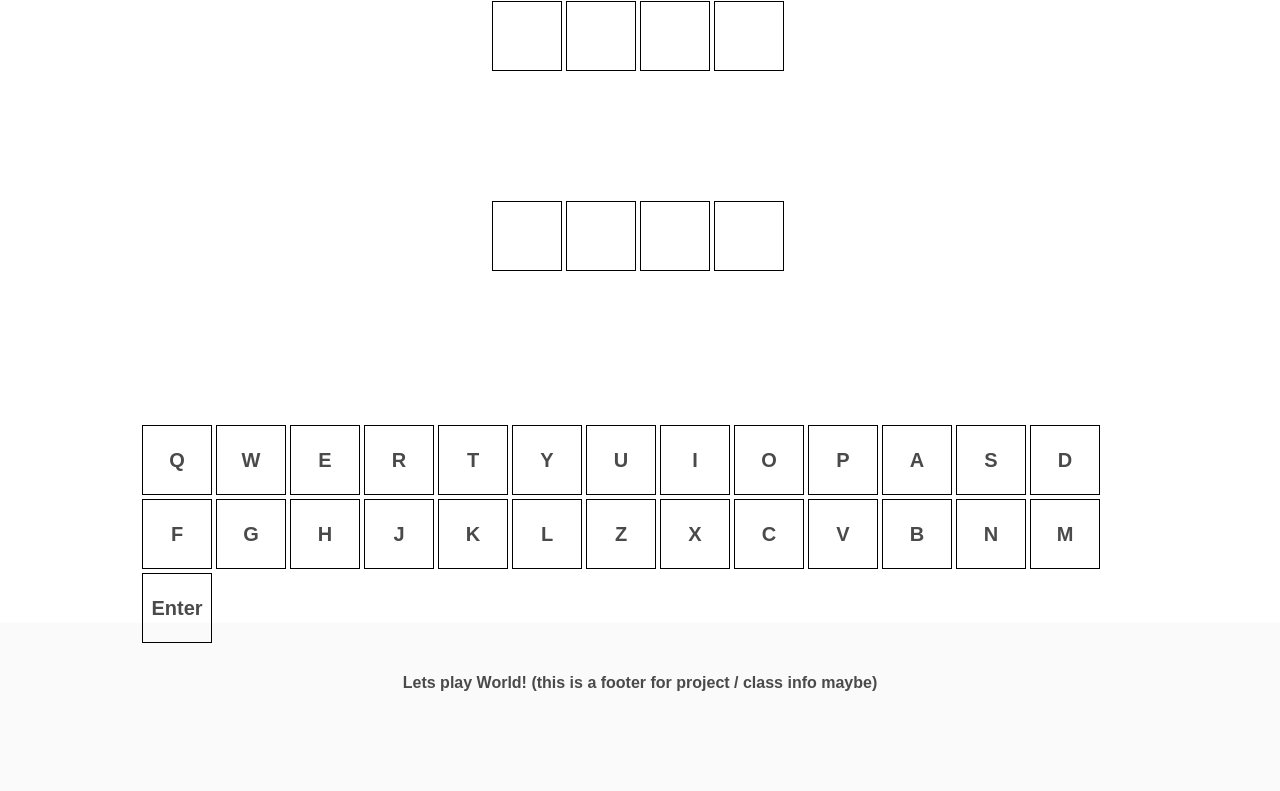
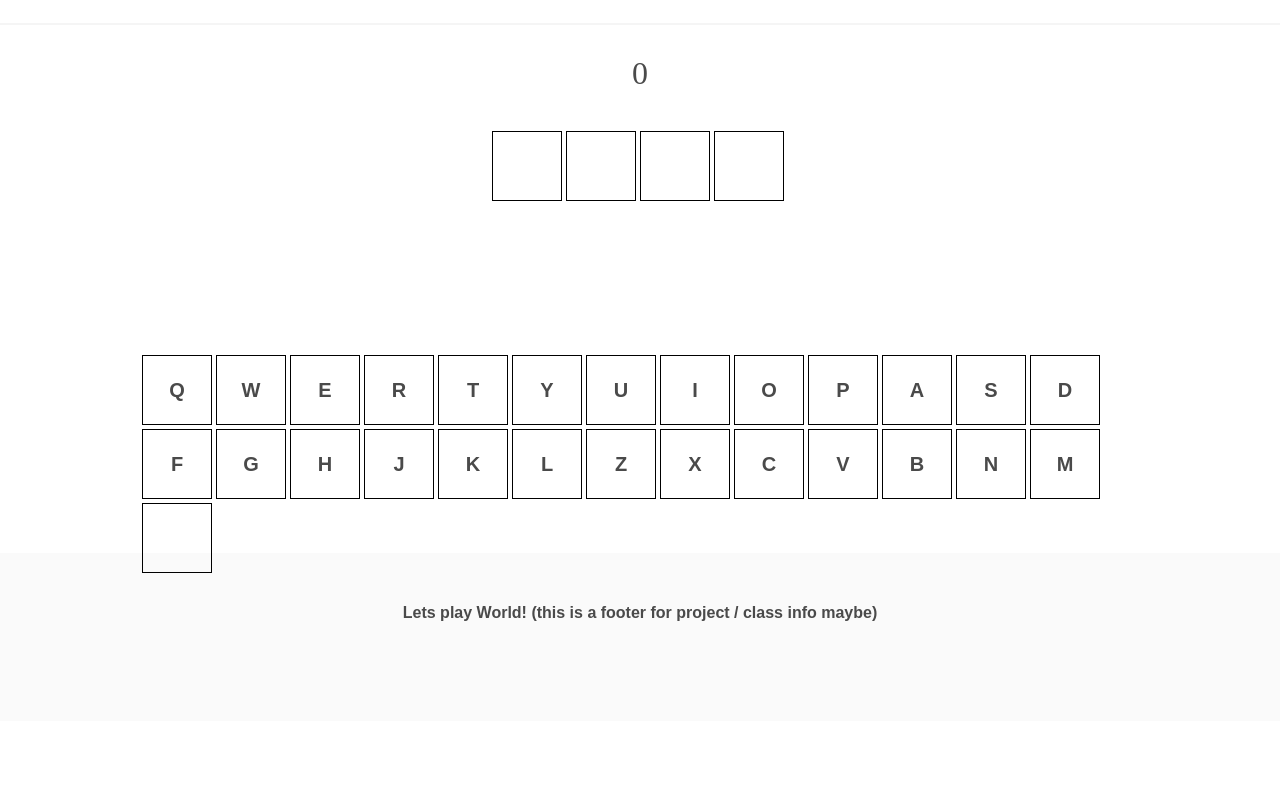
Before and after one commit to git-it-dunn/webdevfinal, a website: page html/mainpage.html in a window 1280 px wide. Shown: the part 298-1089 px from the top of the page. After the commit the page ends 1019 px from the top, so only its background shows below. Drawn offline with nearby package versions, Linux system fonts and the light colour scheme.

Commit message:
maingamepage working more as intended

```diff
--- a/html/mainpage.html
+++ b/html/mainpage.html
@@ -46,13 +46,17 @@
         </div>
       </nav>
 
+      <hr>
+
       <svg width="100" height="100">
         <circle cx="50" cy="50" r="35" stroke="green" stroke-width="8" />
       </svg>
 
       <h1>Worl</h1>
+
       <hr>
-      <!-- <h2 id = "Fails"></h2> -->
+
+      <h2 id="Fail"></h2>
       <div id = "theWord"></div>
       <br>
       <div id = "keyboard"></div>
--- a/scripts/maingamepage.js
+++ b/scripts/maingamepage.js
@@ -1,10 +1,14 @@
 let word = "WORD";
-var lSel = null;
+let gW = "    ";
+var lSel;
 
-let keys = "Q,W,E,R,T,Y,U,I,O,P,A,S,D,F,G,H,J,K,L,Z,X,C,V,B,N,M,Enter".split(',');
+var box1,box2,box3,box4;
+
+let keys = "Q,W,E,R,T,Y,U,I,O,P,A,S,D,F,G,H,J,K,L,Z,X,C,V,B,N,M, ".split(',');
 let numFail = 0;
 
 window.onload = function(){
+    document.getElementById("Fail").innerText = numFail;
     makingWordlboxes();
     makingKeyboard();
 }
@@ -24,13 +28,13 @@ function makingKeyboard(){
 }
 
 function makingWordlboxes(){
-    for (let i = 0; i < 4; i++){
-        let wordle = document.createElement("div");
-        wordle.id = i;
-        // wordle.innerText = word[i];
-        wordle.classList.add("letter");
-        document.getElementById("theWord").appendChild(wordle);
-    }
+    // for (let i = 0; i < 4; i++){
+    //     let wordle = document.createElement("div");
+    //     wordle.id = i;
+    //     wordle.innerText = word[i];
+    //     wordle.classList.add("letter");
+    //     document.getElementById("theWord").appendChild(wordle);
+    // }
 
     for (let j = 0; j < 4; j++){
         let worl = document.createElement("div");
@@ -43,9 +47,23 @@ function makingWordlboxes(){
 
 
 function select() {
-    if (lSel && lSel.id != (keys.length-1)) {
+    console.log("this.is:"+ this.id);
+    console.log("lSel.id:"+ lSel.id);
+    if (word[this.id] == keys[lSel.id] || keys[lSel.id] == " ") {
         this.innerText = keys[lSel.id];
+        gW.replaceAt(this.id, keys[lSel.id]);
+        console.log(gW);
+        if(gW == word){
+            console.log("pp");
+        }
+    }else if (word[this.id] != keys[lSel.id]){
+        numFail++;
+        this.innerText = keys[lSel.id];
+        document.getElementById("Fail").innerText = numFail;
     }
+    // if (lSel && lSel.id != (keys.length-1)) {
+    //     this.innerText = keys[lSel.id];
+    // }
 }
 
 function letterSel(){
@@ -53,10 +71,10 @@ function letterSel(){
         lSel.classList.remove("letterSelect");
     }
     lSel = this;
-    if(lSel.id == (keys.length-1)){
+    lSel.classList.add("letterSelect");
+    // if(lSel.id == (keys.length-1)){
 
-    }else if(lSel.id != (keys.length-1)){
-        lSel.classList.add("letterSelect");
-        console.log("wordle.id");
-    }
+    // }else if(lSel.id != (keys.length-1)){
+    //     lSel.classList.add("letterSelect");
+    // }
 }
--- a/stylesheets/mainpage.css
+++ b/stylesheets/mainpage.css
@@ -7,9 +7,14 @@ h1{
     font-size:xx-large;
     font-family: 'Times New Roman', Times, serif;
 }
+h2{
+    font-size:xx-large;
+    font-family: 'Times New Roman', Times, serif;
+    height: 80px;
+}
 #theWord{
     width: 300px;
-    height: 400px;
+    height: 200px;
     margin: 0 auto;
     display: flex;
     flex-wrap: wrap;
@@ -73,5 +78,5 @@ h1{
     margin-top: 20px;
     padding: 10px;
     border-radius: 10px;
-    background-color: aqua;
+    /* background-color: aqua; */
 }
```
